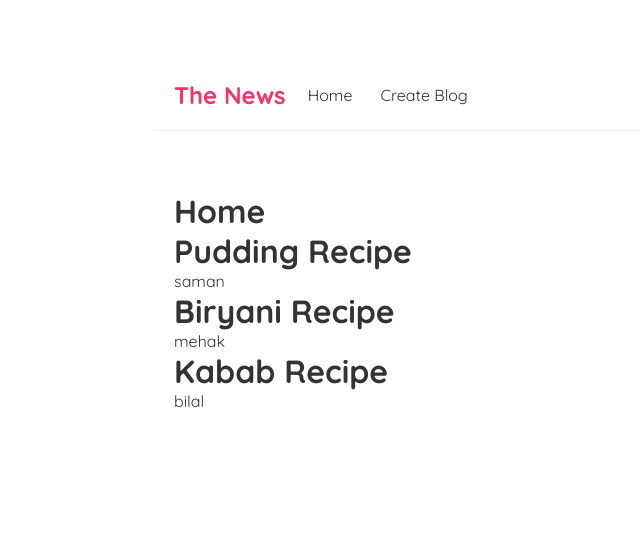
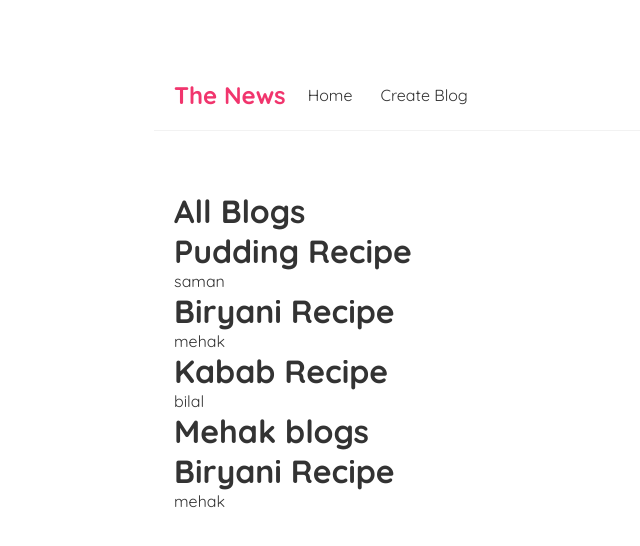
Before and after one commit to Mehak-Kamran/React-JS, a React (Create React App) app: page / in a window 1280 px wide. Shown: the top 546 px of the page, without its empty margins (186-826 px from the left). Built offline with nearby package versions, Linux system fonts and the light colour scheme.

Commit message:
reusing component

```diff
--- a/src/home.js
+++ b/src/home.js
@@ -48,6 +48,7 @@
 // }
 //input a list
 import {useState} from 'react';
+import Blogs from './blogs';
 
 function Home(){
     let [blogs,setBlogs]=useState([
@@ -57,13 +58,8 @@ function Home(){
     ]);
     return(
         <div className="Home">
-            <h1>Home</h1>
-            {blogs.map((blog)=>(
-                   <div className="preview" key={blog.id}>
-                    <h1>{blog.title}</h1>
-                    <p>{blog.author}</p>
-                   </div>
-            ))}
+          <Blogs blogs={blogs} title="All Blogs"/>
+          <Blogs blogs={blogs.filter((blog)=>blog.author==="mehak")} title="Mehak blogs"/>
         </div>
 
     )
```
